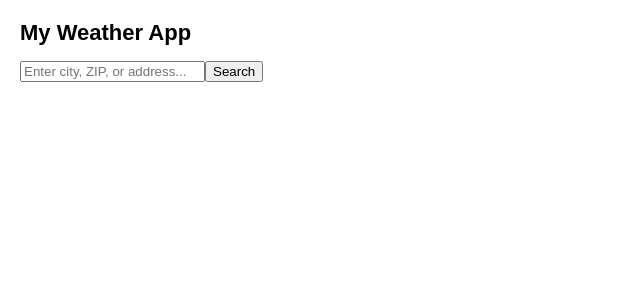
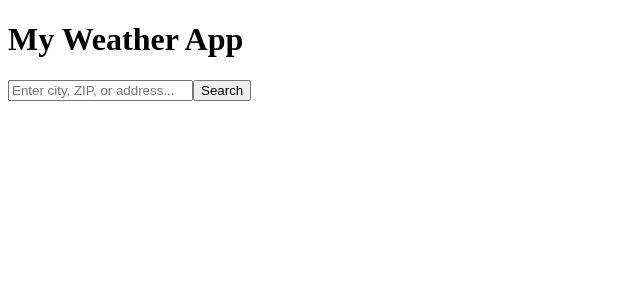
Before and after one commit to davidvillon04/weather-news-project, a React (Create React App) app in the folder weather-news-app/: page / in a window 1280 px wide. Shown: the top 300 px of the page, without its empty margins (0-640 px from the left). Built offline with nearby package versions, Linux system fonts and the light colour scheme; no server answers.

Commit message:
Update styles.css

```diff
--- a/weather-news-app/src/styles.css
+++ b/weather-news-app/src/styles.css
@@ -1,90 +1,14 @@
-* {
-  box-sizing: border-box;
+.hourly-container {
+   display: flex;
+   flex-direction: row;
+   overflow-x: auto;
+   gap: 1rem; /* horizontal spacing */
+   padding: 1rem 0;
 }
 
-body {
-  font-family: sans-serif;
-  margin: 20px;
-  padding: 0;
+.hourly-item {
+   border: 1px solid #ccc;
+   padding: 0.5rem;
+   min-width: 100px;
+   text-align: center;
 }
-
-h1 {
-  margin-top: 0;
-  font-size: 22px;
-}
-
-h2 {
-  margin-top: 0;
-  font-size: 20px;
-}
-
-h3 {
-  margin-top: 0;
-  font-size: 18px;
-}
-
-h4 {
-  margin-top: 0;
-  font-size: 16px;
-}
-
-h5 {
-  margin-top: 0;
-  font-size: 14px;
-}
-
-h6 {
-  margin-top: 0;
-  font-size: 12px;
-}
-
-code {
-  font-size: 1.2em;
-}
-
-ul {
-  padding-inline-start: 20px;
-}
-
-* {
-  box-sizing: border-box;
-}
-
-body {
-  font-family: sans-serif;
-  margin: 20px;
-  padding: 0;
-}
-
-.square {
-  background: #fff;
-  border: 1px solid #999;
-  float: left;
-  font-size: 24px;
-  font-weight: bold;
-  line-height: 34px;
-  height: 34px;
-  margin-right: -1px;
-  margin-top: -1px;
-  padding: 0;
-  text-align: center;
-  width: 34px;
-}
-
-.board-row:after {
-  clear: both;
-  content: '';
-  display: table;
-}
-
-.status {
-  margin-bottom: 10px;
-}
-.game {
-  display: flex;
-  flex-direction: row;
-}
-
-.game-info {
-  margin-left: 20px;
-}
```
